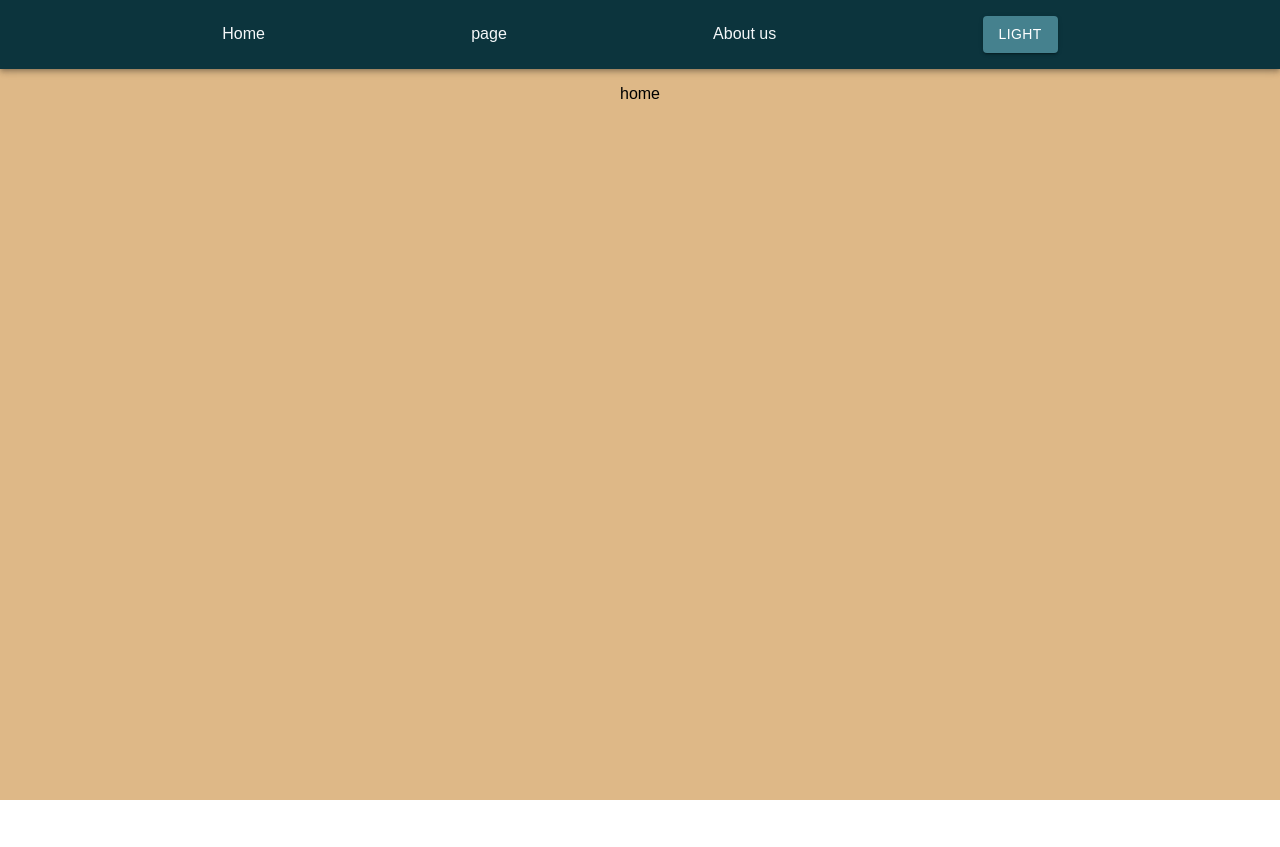
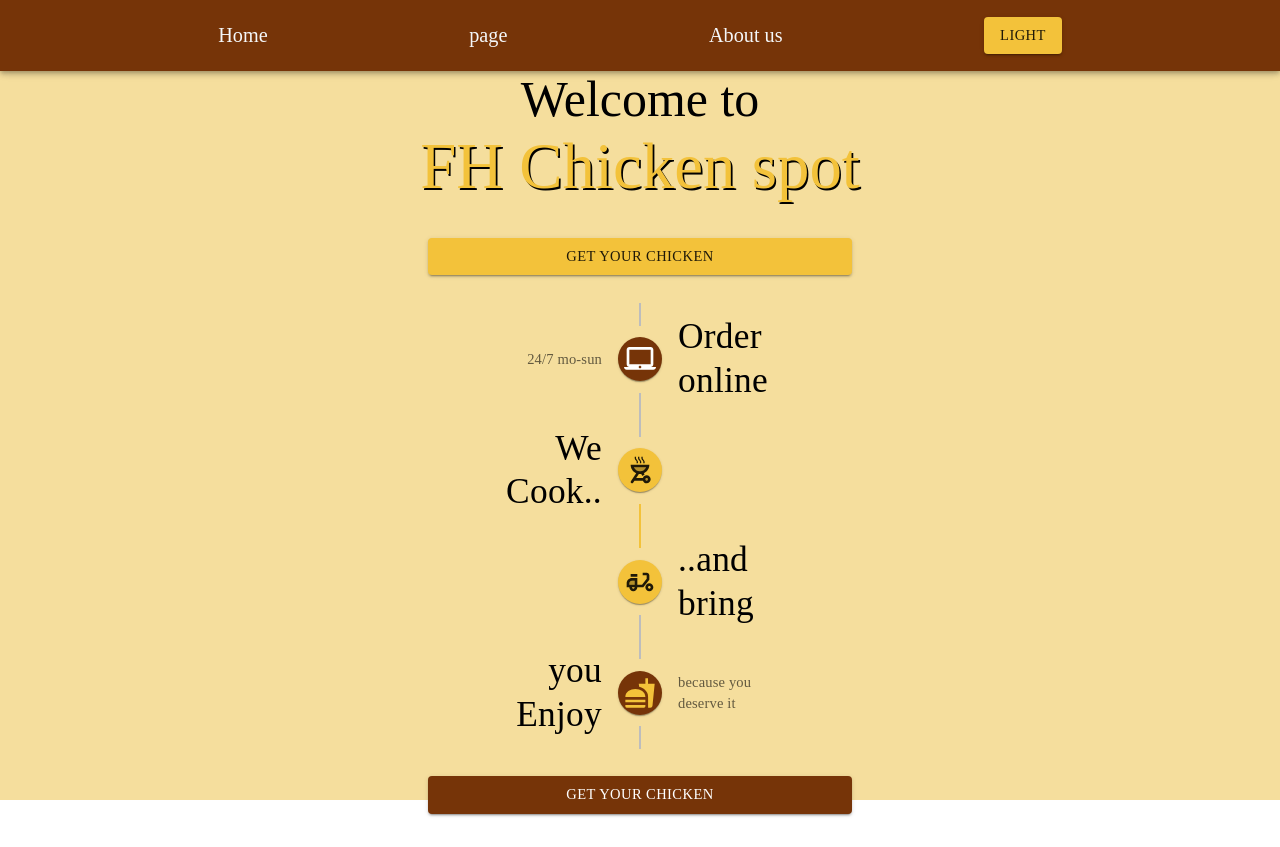
Before and after one commit to availeableusername/ITP_FH2023, a React (Create React App) app: page / in a window 1280 px wide. Before the commit the page ends 800 px from the top, so only its background shows below. Built offline with nearby package versions, Linux system fonts and the light colour scheme.

Commit message:
new test

```diff
--- a/package.json
+++ b/package.json
@@ -6,7 +6,8 @@
     "@emotion/react": "^11.10.5",
     "@emotion/styled": "^11.10.5",
     "@mui/icons-material": "^5.11.11",
-    "@mui/material": "^5.11.7",
+    "@mui/lab": "^5.0.0-alpha.123",
+    "@mui/material": "^5.11.13",
     "@react-pdf/renderer": "^3.1.3",
     "@testing-library/jest-dom": "^5.16.5",
     "@testing-library/react": "^13.4.0",
--- a/src/App.css
+++ b/src/App.css
@@ -5,21 +5,23 @@
   flex-direction: column;
   height: 100%;
   background-size: cover;
-  background-color: #deb887;
+  background-color: #f5de9d;
 }
 
 .dark {
   filter: invert()
 }
 
-@import url('https://fonts.googleapis.com/css2?family=Russo+One&display=swap');
+@import url('https://fonts.googleapis.com/css2?family=Amatic+SC:wght@700&display=swap');
+
 
 html {
   height: 100%;
 }
 
 * {
-  font-family: 'Russo One', sans-serif !important;
+  font-family: 'Amatic SC', cursive !important;
+  font-size: 104%;
 }
 
 #root {
--- a/src/App.js
+++ b/src/App.js
@@ -4,15 +4,16 @@ import { useState } from 'react';
 import { createTheme } from '@mui/material';
 import { BrowserRouter, Link, Route, Routes } from 'react-router-dom';
 import About from './sections/About';
+import Home from './sections/Home';
 
 
 const theme = createTheme({
   palette: {
     primary: {
-      main: '#0c343d  '
+      main: '#763408'
     },
     secondary: {
-      main: '#45818e'
+      main: '#f3c23a'
     },
   }
 });
@@ -44,9 +45,9 @@ function App() {
             </Button>
 
           </AppBar>
-          <Grid display={"flex"} justifyContent={"center"} width="100%" >
+          <Grid display={"flex"} justifyContent={"center"} alignItems='center' width="100%" height={'100%'} >
             <Routes>
-              <Route exact path="/" element={<p>home</p>
+              <Route exact path="/" element={<Home></Home>
               } />
               <Route path="/page" element={<p>page 2</p>
               } />
--- a/src/sections/About.js
+++ b/src/sections/About.js
@@ -1,14 +1,10 @@
-import { Card, Grid, Paper, Typography } from '@mui/material'
+import { Grid, Typography } from '@mui/material'
 import React from 'react'
 
 function About() {
     return (
         <Grid>
             <Typography>Test</Typography>
-
-
-
-
         </Grid>
     )
 }
--- /dev/null
+++ b/src/sections/Home.js
@@ -0,0 +1,106 @@
+import { Button, Card, Grid, Stack, Typography } from '@mui/material'
+import React from 'react'
+import Timeline from '@mui/lab/Timeline';
+import TimelineItem from '@mui/lab/TimelineItem';
+import TimelineSeparator from '@mui/lab/TimelineSeparator';
+import TimelineConnector from '@mui/lab/TimelineConnector';
+import TimelineContent from '@mui/lab/TimelineContent';
+import TimelineOppositeContent from '@mui/lab/TimelineOppositeContent';
+import TimelineDot from '@mui/lab/TimelineDot';
+import FastfoodIcon from '@mui/icons-material/Fastfood';
+import LaptopMacIcon from '@mui/icons-material/LaptopMac';
+import HotelIcon from '@mui/icons-material/Hotel';
+import RepeatIcon from '@mui/icons-material/Repeat';
+import { DeliveryDiningTwoTone, OutdoorGrillTwoTone } from '@mui/icons-material';
+
+
+function Home() {
+    return (
+        <Grid display={'flex'} flexDirection='column' alignItems={'center'} height='100%' width='100%'>
+
+
+
+            <Typography variant='h3'>Welcome to <br /> <span style={{ color: '#f3c23a', textShadow: '0.1rem 0.1rem #000', fontSize: '130%' }}>FH Chicken spot</span> </Typography>
+            <Stack p={'2rem'} alignItems={'center'}>
+                <Button fullWidth color='secondary' variant='contained'>GET YOUR CHICKEN</Button>
+
+                <Timeline position="alternate" sx={{ width: '80%', height: '100%', flexWrap: 'wrap' }}>
+
+                    <TimelineItem>
+                        <TimelineOppositeContent
+                            sx={{ m: 'auto 0' }}
+                            variant="body2"
+                            color="text.secondary" >
+                            24/7 mo-sun
+                        </TimelineOppositeContent>
+                        <TimelineSeparator>
+                            <TimelineConnector />
+                            <TimelineDot color="primary" variant='filled'>
+                                <LaptopMacIcon sx={{ fontSize: '130%' }} />
+                            </TimelineDot>
+                            <TimelineConnector />
+                        </TimelineSeparator>
+                        <TimelineContent sx={{ py: '12px', px: 2 }}>
+                            <Typography variant="h4" component="span">
+                                Order online
+                            </Typography>
+                        </TimelineContent>
+                    </TimelineItem>
+                    <TimelineItem>
+                        <TimelineSeparator>
+                            <TimelineConnector />
+                            <TimelineDot color="secondary" variant="filled">
+                                <OutdoorGrillTwoTone sx={{ fontSize: '130%' }} />
+                            </TimelineDot>
+                            <TimelineConnector sx={{ bgcolor: 'secondary.main' }} />
+                        </TimelineSeparator>
+                        <TimelineContent sx={{ py: '12px', px: 2 }}>
+                            <Typography variant="h4" >
+                                We Cook..
+                            </Typography>
+                        </TimelineContent>
+                    </TimelineItem>
+                    <TimelineItem>
+                        <TimelineSeparator>
+                            <TimelineConnector sx={{ bgcolor: 'secondary.main' }} />
+                            <TimelineDot color="secondary">
+                                <DeliveryDiningTwoTone sx={{ fontSize: '130%' }} />
+                            </TimelineDot>
+                            <TimelineConnector />
+                        </TimelineSeparator>
+                        <TimelineContent sx={{ py: '12px', px: 2 }}>
+                            <Typography variant="h4">
+                                ..and bring
+                            </Typography>
+                        </TimelineContent>
+                    </TimelineItem>
+                    <TimelineItem>
+                        <TimelineOppositeContent
+                            sx={{ m: 'auto 0' }}
+                            align="right"
+                            variant="body2"
+                            color="text.secondary"
+                        >
+                            because you deserve it
+                        </TimelineOppositeContent>
+                        <TimelineSeparator>
+                            <TimelineConnector />
+                            <TimelineDot color='primary'>
+                                <FastfoodIcon sx={{ fontSize: '130%', color: '#f3c23a' }} />
+                            </TimelineDot>
+                            <TimelineConnector />
+                        </TimelineSeparator>
+                        <TimelineContent sx={{ py: '12px', px: 2 }}>
+                            <Typography variant="h4" >
+                                you Enjoy
+                            </Typography>
+                        </TimelineContent>
+                    </TimelineItem>
+                </Timeline>
+                <Button fullWidth color='primary' variant='contained'>GET YOUR CHICKEN</Button>
+            </Stack>
+        </Grid>
+    )
+}
+
+export default Home
```
Also changed, not shown: 1 other file (tests, documents, lock files or other folders).
